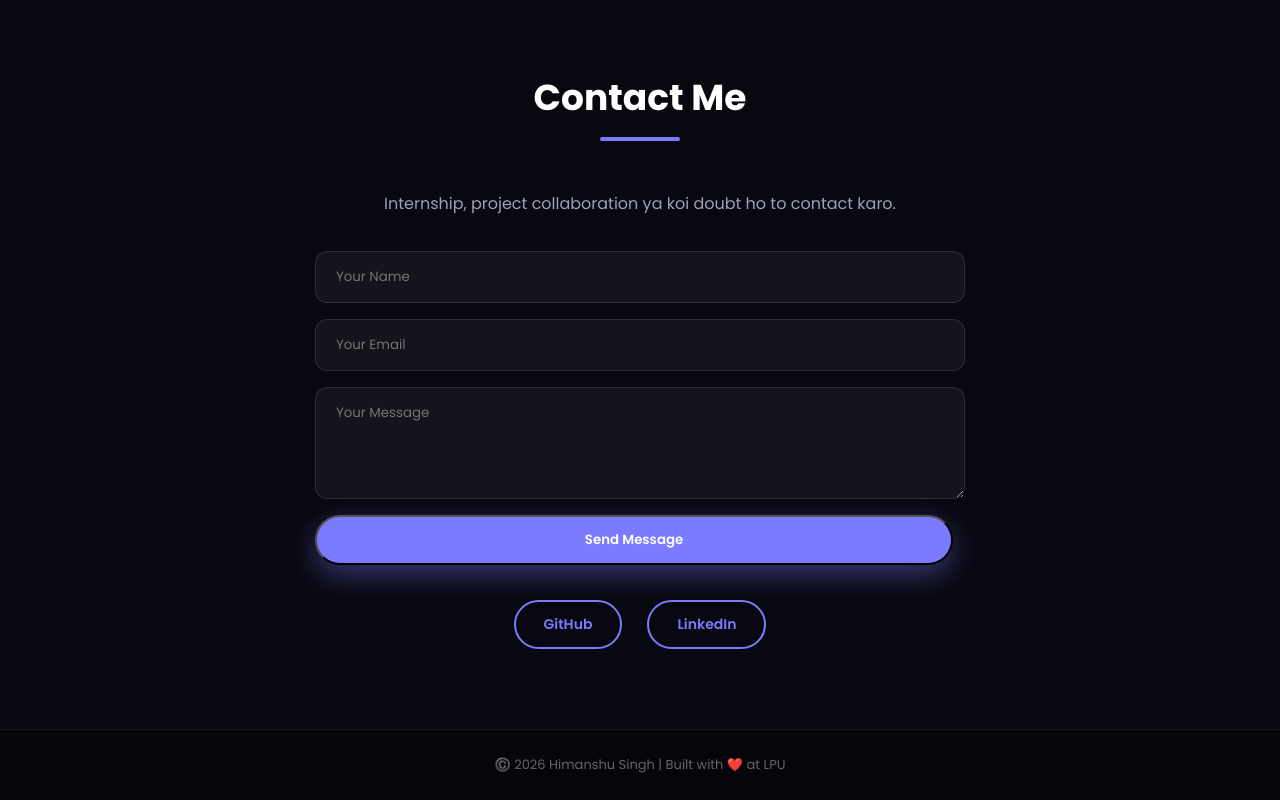
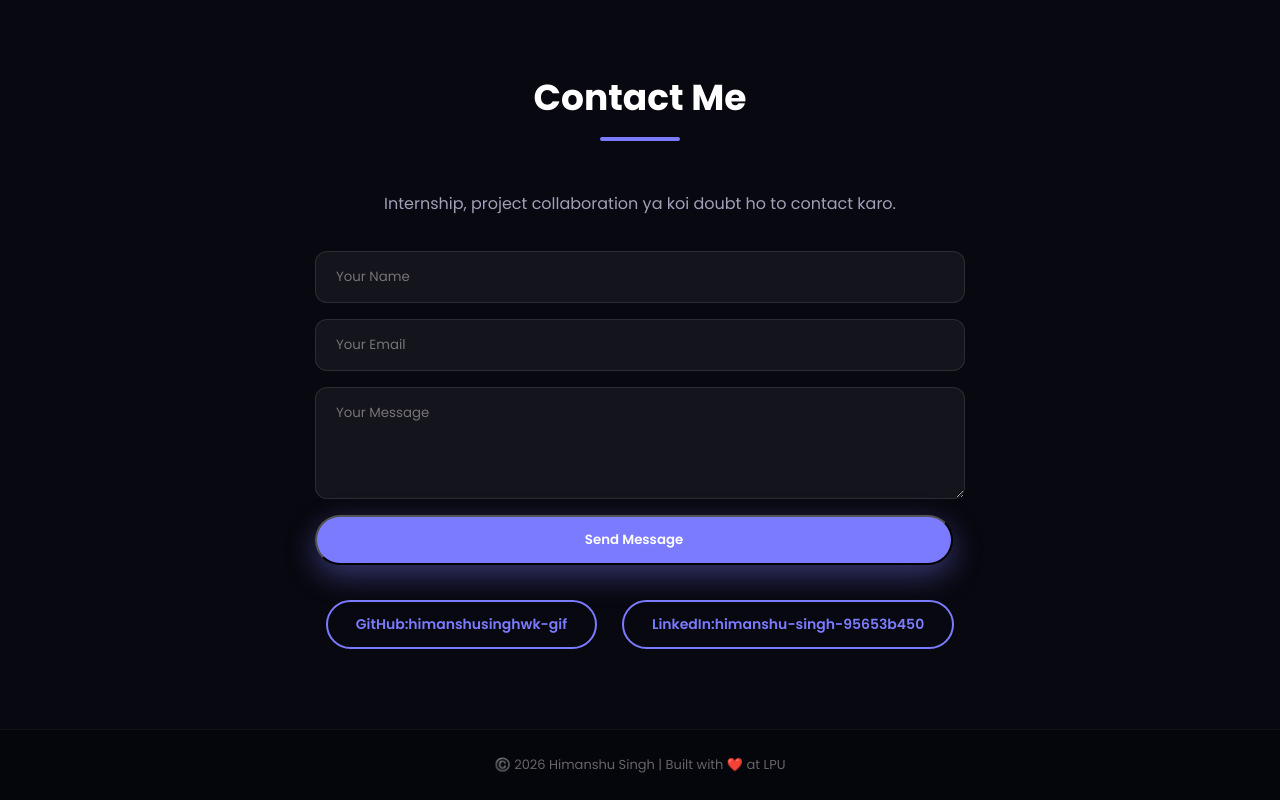
Before and after one commit to himanshusinghwk-gif/PORTFOLIO, a plain HTML site: page index.html in a window 1280 px wide. Shown: the part 2698-3498 px from the top of the page. Drawn offline with Linux system fonts and the light colour scheme.

Commit message:
Update social media links in index.html

```diff
--- a/index.html
+++ b/index.html
@@ -107,8 +107,8 @@
                 <button type="submit" class="btn primary">Send Message</button>
             </form>
             <div class="socials">
-                <a href="https://github.com/himanshusinghwk-gif" target="_blank" rel="noopener noreferrer" class="social-btn">GitHub</a>
-                <a href="https://www.linkedin.com/in/himanshu-singh-95653b450" target="_blank" rel="noopener noreferrer" class="social-btn">LinkedIn</a>
+                <a href="https://github.com/himanshusinghwk-gif" target="_blank" rel="noopener noreferrer" class="social-btn">GitHub:himanshusinghwk-gif</a>
+                <a href="https://www.linkedin.com/in/himanshu-singh-95653b450" target="_blank" rel="noopener noreferrer" class="social-btn">LinkedIn:himanshu-singh-95653b450</a>
             </div>
         </div>
     </section>
```
